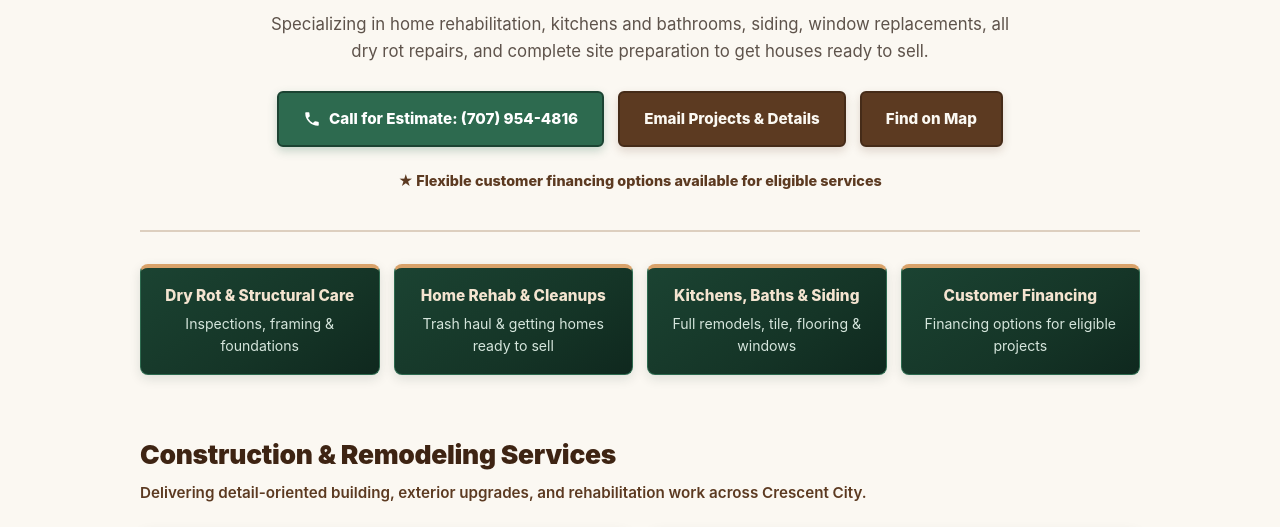
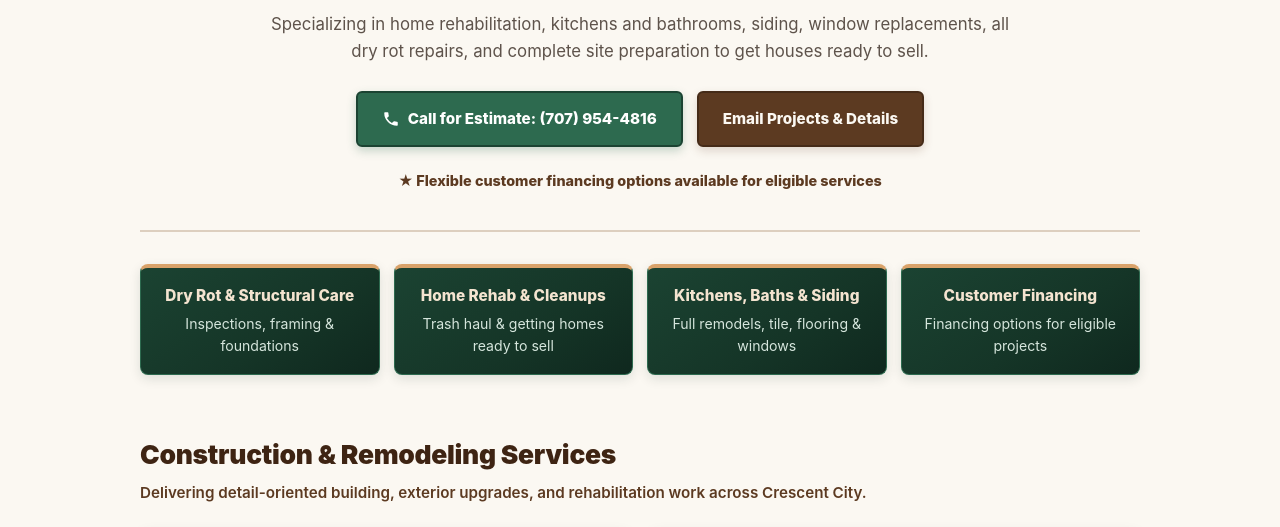
Before and after one commit to Deeply-Rooted/emerald-ridge-construction, a plain HTML site: page public/index.html in a window 1280 px wide. Shown: the part 231-758 px from the top of the page. Drawn offline with Linux system fonts and the light colour scheme.

Commit message:
Remove 'Find on Map' link from index.html
Removed the 'Find on Map' link from the contact section.

```diff
--- a/public/index.html
+++ b/public/index.html
@@ -573,9 +573,6 @@
         <a href="mailto:emeraldridgeconstruction707@gmail.com" class="btn btn-secondary">
           Email Projects &amp; Details
         </a>
-        <a href="https://maps.google.com/?q=108+Purdy+Lane,+Crescent+City,+CA" target="_blank" rel="noopener" class="btn btn-secondary">
-          Find on Map
-        </a>
       </div>
       <p style="font-size: 0.9rem; color: var(--timber-brown); font-weight: 800;">
         ★ Flexible customer financing options available for eligible services
```
